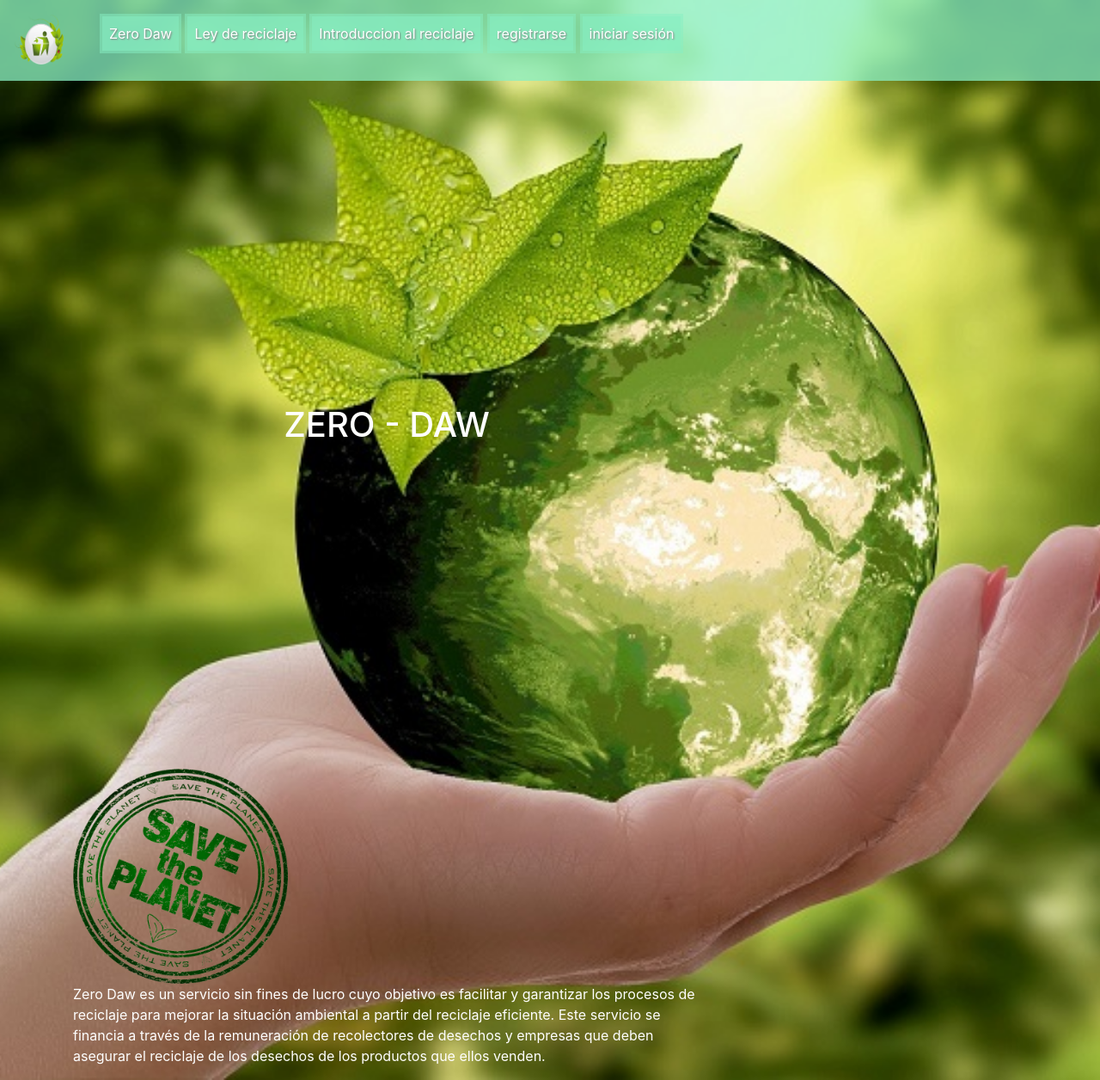
After one commit to Jorge-gib/Zero_Daw_V9, a Django app: page /registro/zero_daw in a window 1280 px wide. The commit adds this page. Shown: the whole page at 86% size. Run offline with Django 4.2, Linux system fonts and the light colour scheme; parts of the project's set-up code (start-up, migrations or seed data) failed here and were passed over; some libraries are stand-ins or nearby versions.

Commit message:
Se agrego una presnetacion de la organizacion

```diff
--- a/Registro/urls.py
+++ b/Registro/urls.py
@@ -1,7 +1,7 @@
 from django.urls import path, include
 from .forms import OrdenUpdateForm, PassUpdateForm, Reserva_ordenForm, RegistroForm, Calificacion_recolector_ciudadanoForm, Orden_reciclajeForm, Calificacion_recicladorForm, Registro_entrega_materialForm
 from . import views
-from .views import video_reciclaje, MostrarOrdenesCalificarRecolectorView, agregar_calificacion_recolector_ciudadano2, MostrarOrdenesParaEliminarView, confirmar_comentario, confirmacion4, agregar_calificacion_recolector_ciudadano, ActualizarOrden, MostrarOrdenesParaEliminarView, confirmacion_posicion_recolector, MostrarOrdenesView, TomarOrdenView,somos, validacion_pass, enviar_correo_pass, mensaje, confirmacion3, UserDelete, UserUpdate, confirmacion, Orden_Reserva_List, Autenticar_us, RegistroUsuario, UserList, OrdenList, agregar_orden_reciclaje, registro, agregar_orden_reserva
+from .views import zero_daw, video_reciclaje, MostrarOrdenesCalificarRecolectorView, agregar_calificacion_recolector_ciudadano2, MostrarOrdenesParaEliminarView, confirmar_comentario, confirmacion4, agregar_calificacion_recolector_ciudadano, ActualizarOrden, MostrarOrdenesParaEliminarView, confirmacion_posicion_recolector, MostrarOrdenesView, TomarOrdenView,somos, validacion_pass, enviar_correo_pass, mensaje, confirmacion3, UserDelete, UserUpdate, confirmacion, Orden_Reserva_List, Autenticar_us, RegistroUsuario, UserList, OrdenList, agregar_orden_reciclaje, registro, agregar_orden_reserva
 
 
 urlpatterns = [
@@ -9,6 +9,8 @@ urlpatterns = [
     path('mostrar_ordenes/', MostrarOrdenesView.as_view(), name='mostrar_ordenes'),
 
     path('confirmar_comentario', views.confirmar_comentario, name='confirmar_comentario'),
+
+    path('zero_daw', views.zero_daw, name='zero_daw'),
 
    path('agregar_calificacion_recolector_ciudadano/<int:id_orden>/', views.agregar_calificacion_recolector_ciudadano, name='agregar_calificacion_recolector_ciudadano'),
 
--- a/Registro/views.py
+++ b/Registro/views.py
@@ -171,6 +171,10 @@ def somos(request):
 def video_reciclaje(request):
     context={}
     return render(request, 'Registro/video.html', context)
+
+def zero_daw(request):
+    context={}
+    return render(request, 'Registro/zero_daw.html', context)
 
 def error_validacion(request):
     context={}
--- a/static/css/fondo.css
+++ b/static/css/fondo.css
@@ -35,3 +35,28 @@ background-color: rgba(135, 239, 195, 0.5);
 .link{
 color:black
 }
+#t {
+  text-align: center;
+}
+
+.letras {
+  margin: 0;
+}
+.video {
+  display: flex;
+  justify-content: center;
+  align-items: center;
+  height: 100vh; /* O ajusta la altura según tus necesidades */
+}
+
+.video iframe {
+  max-width: 100%;
+  max-height: 100%;
+}
+.titulo_presentacion {
+  text-align: center;
+  display: flex;
+  justify-content: center;
+  align-items: center;
+  height: 100vh;
+}
--- /dev/null
+++ b/templates/Registro/zero_daw.html
@@ -0,0 +1,17 @@
+{% extends 'base.html' %}
+
+{% load static %}
+
+{% block content %}
+
+
+<div class="titulo_presentacion">
+    <h1 class="letras" id="t">ZERO - DAW</h1>
+</div>
+<div class="imagen">
+    <img src="{% static 'images/empresa.png' %}" alt="home" style="width: 250px; height: 250px;">
+</div>
+<div class="letras">
+    <p>Zero Daw es un servicio sin fines de lucro cuyo objetivo es facilitar y garantizar los procesos de reciclaje para mejorar la situación ambiental a partir del reciclaje eficiente. Este servicio se financia a través de la remuneración de recolectores de desechos y empresas que deben asegurar el reciclaje de los desechos de los productos que ellos venden.</p>
+</div>
+{% endblock %}
--- a/templates/base.html
+++ b/templates/base.html
@@ -24,9 +24,10 @@
 
             <div>
                 <ul>
-                    <li class="nav-item"><a href="{% url 'home' %}">Zero Daw</a></li>
+
 
                     {% if not user.is_authenticated %}
+                    <li class="nav-item"><a href="{% url 'zero_daw' %}">Zero Daw</a></li>
                     <li class="nav-item"><a href="{% url 'somos' %}">Ley de reciclaje</a></li>
                     <li class="nav-item"><a href="{% url 'video' %}">Introduccion al reciclaje</a></li>
                     <li class="nav-item"><a href="{% url 'registrar' %}">registrarse</a></li>
```
Also changed, not shown: static/css/presentacion.css (added, +15 -0 lines), templates/Registro/video.html (+6 -4 lines), db.sqlite3, static/images/empresa.png (added).
